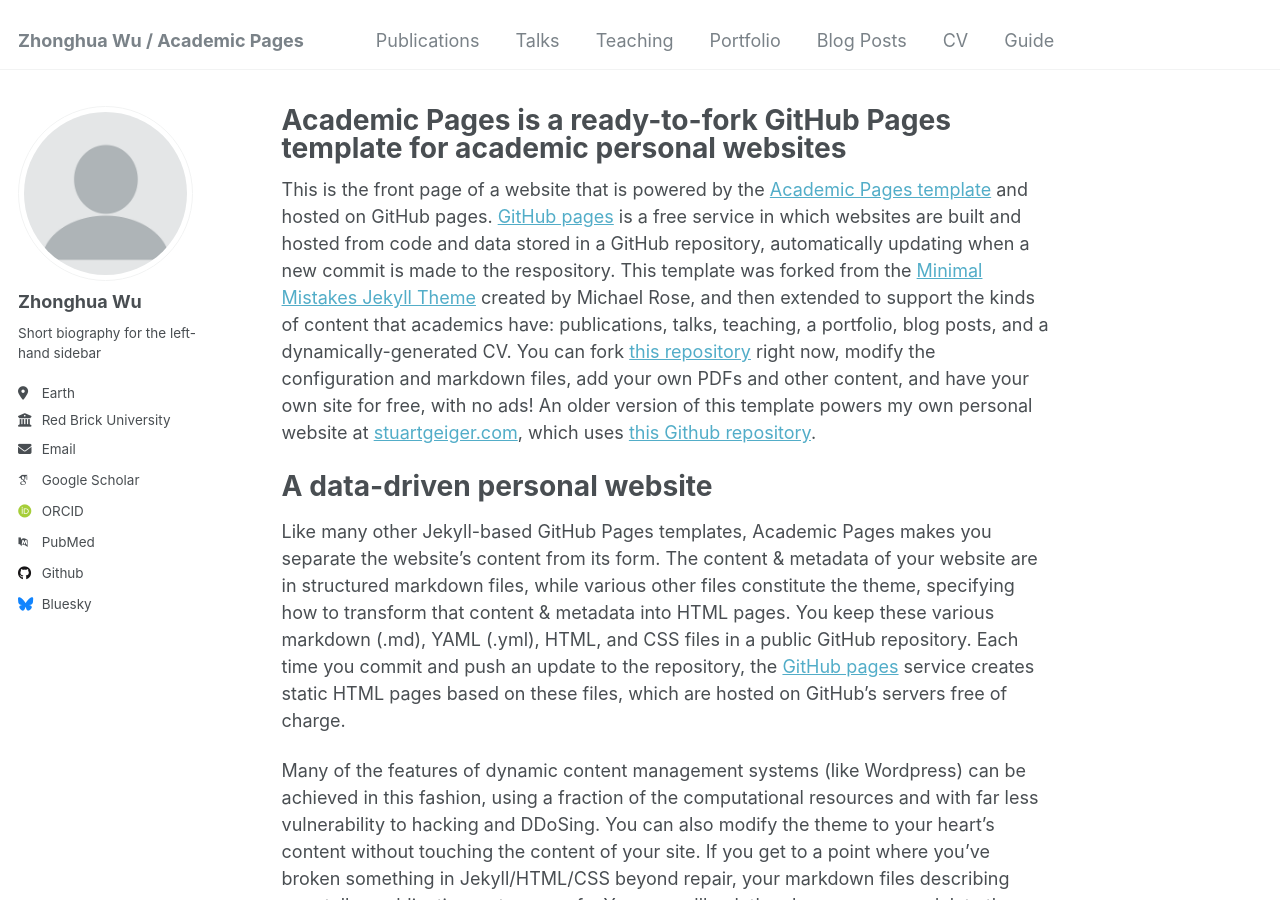
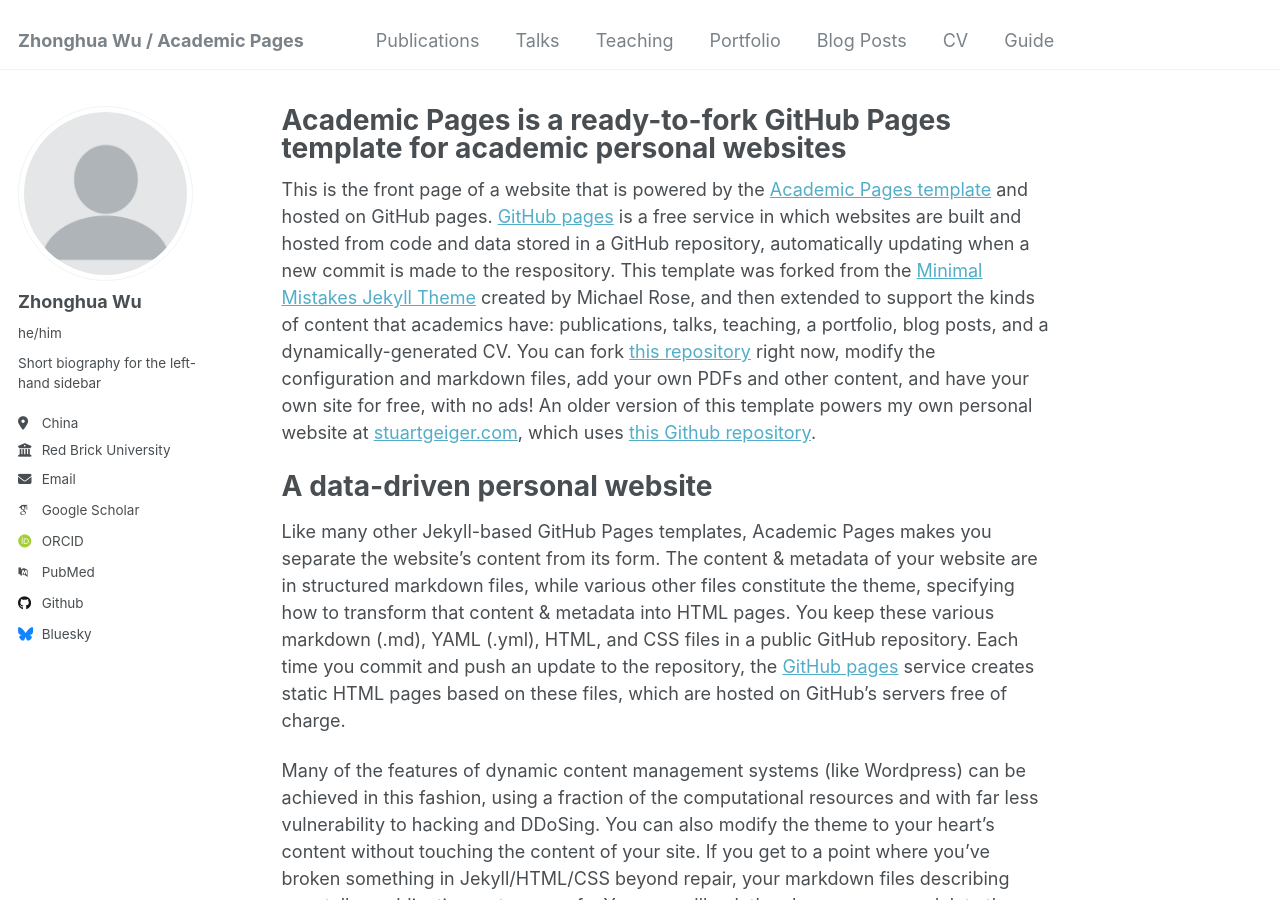
Before and after one commit to wuxhua/wuxhua.github.io, a Jekyll site: the page built from _pages/about.md, in a window 1280 px wide and 900 px high. Built offline with Jekyll 4.4.1, drawn with Linux system fonts in a browser that asks for light colours; some web fonts are replaced.

Commit message:
Update _config.yml

```diff
--- a/_config.yml
+++ b/_config.yml
@@ -23,12 +23,12 @@ author:
   # Biographic information
   avatar           : "profile.png"
   name             : "Zhonghua Wu"
-  pronouns         : # example: "she/her"
+  pronouns         : "he/him"  # example: "she/her"
   bio              : "Short biography for the left-hand sidebar"
-  location         : "Earth"
+  location         : "China"
   employer         : "Red Brick University"
   uri              : # URL
-  email            : "wuzhonghua@stu.xju.edu.c"
+  email            : "wuzhonghua@stu.xju.edu"
 
   # Academic websites
   arxiv            : # URL - Update with the correct link to your profile
@@ -43,7 +43,7 @@ author:
   bitbucket        : # Username - Update with your username on the site
   codepen          : # Username
   dribbble         : # Username
-  github           : "academicpages"
+  github           : "wuxhua"
   kaggle           : # Username
   stackoverflow    : # User number or user number and name (i.e., use "1" or "1/jeff-atwood")
 
```
